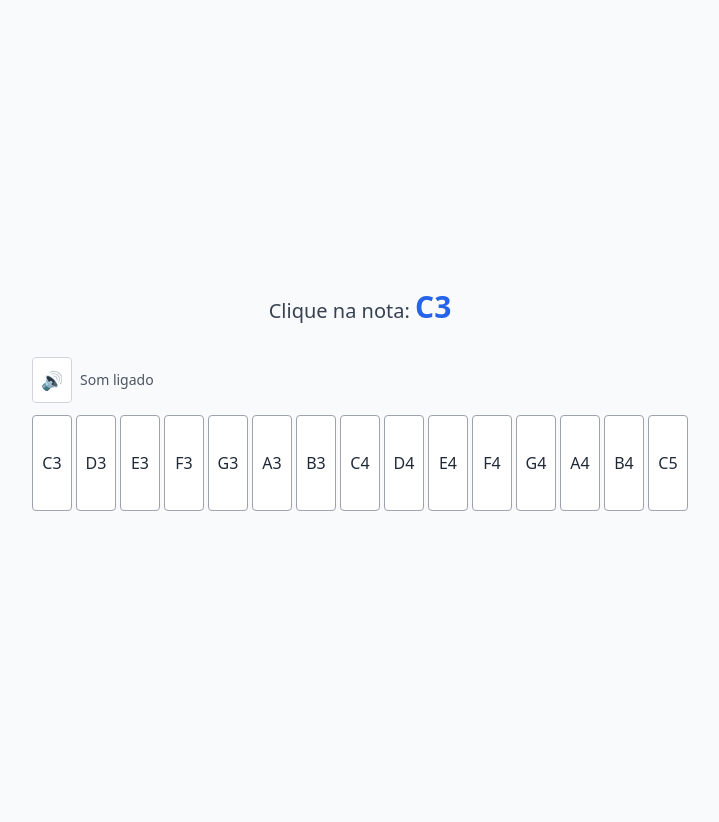
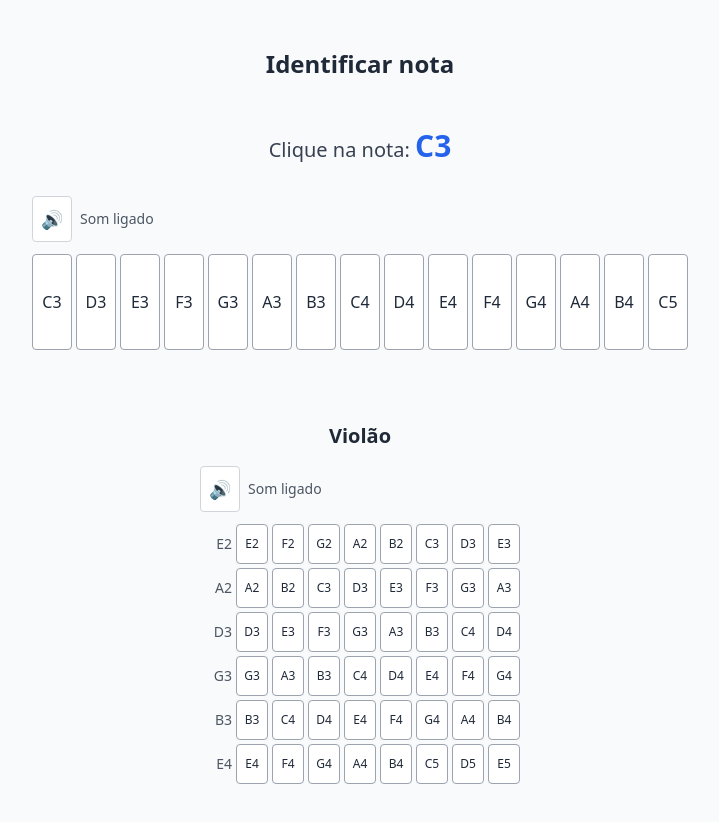
Before and after one commit to alexandre-fb/educa-teoria-musical, a Vue app: page / in a window 1280 px wide. Shown: the top 822 px of the page, without its empty margins (280-999 px from the left). Before the commit the page ends 800 px from the top, so only its background shows below. Built offline with nearby package versions, Linux system fonts and the light colour scheme.

Commit message:
Adiciona componente Guitar com funcionalidade de seleção de notas e som. Integra GuitarWithSound no App.vue e atualiza a interface do usuário para incluir seções distintas para exercícios e guitarra. Expande o tipo Note para incluir notas da segunda oitava.

```diff
--- a/src/App.vue
+++ b/src/App.vue
@@ -1,13 +1,18 @@
 <script setup lang="ts">
 import NoteIdentifyExercise from '@/exercises/NoteIdentifyExercise.vue'
+import GuitarWithSound from '@/components/GuitarWithSound.vue'
 </script>
 
 <template>
-  <div class="min-h-screen flex flex-col items-center justify-center bg-gray-50">
-    <!-- Teste com intervalo -->
-    <NoteIdentifyExercise from="C3" to="C5" />
+  <div class="min-h-screen flex flex-col items-center gap-12 py-12 px-6 bg-gray-50">
+    <section class="flex flex-col items-center gap-6">
+      <h1 class="text-2xl font-semibold text-gray-800">Identificar nota</h1>
+      <NoteIdentifyExercise from="C3" to="C5" />
+    </section>
 
-    <!-- Ou teste com array específico: -->
-    <!-- <NoteIdentifyExercise :notes="['C4','E4']" /> -->
+    <section class="flex flex-col items-center gap-4">
+      <h2 class="text-xl font-semibold text-gray-800">Violão</h2>
+      <GuitarWithSound />
+    </section>
   </div>
 </template>
--- /dev/null
+++ b/src/components/Guitar.vue
@@ -0,0 +1,72 @@
+<script setup lang="ts">
+import { ref, computed } from 'vue'
+import type { Note } from '@/music/notes'
+import { generateNotes } from '@/music/notes'
+
+const props = withDefaults(defineProps<{
+  fretCount?: number
+}>(), {
+  fretCount: 12,
+})
+
+const emit = defineEmits<{
+  (e: 'noteSelected', note: Note): void
+}>()
+
+/** Nota atualmente selecionada no braço (destaca todas as ocorrências). */
+const activeNote = ref<Note | null>(null)
+
+/** Afinação padrão do violão (E standard): 6ª corda até 1ª corda. */
+const STRINGS: Note[] = ['E2', 'A2', 'D3', 'G3', 'B3', 'E4']
+
+/** Para cada corda, gera as notas naturais até completar aproximadamente 1 oitava (12 semitons). */
+const stringNotes = computed(() => {
+  return STRINGS.map((openNote) => {
+    // Para 12 trastes: gera de openNote até a mesma nota uma oitava acima
+    // Exemplo: E2 → E3, A2 → A3, etc.
+    const openOctave = parseInt(openNote[1], 10)
+    const targetOctave = (openOctave + 1) as 2 | 3 | 4 | 5
+    const finalNote = `${openNote[0]}${targetOctave}` as Note
+
+    // Gera todas as notas naturais da corda aberta até 1 oitava acima
+    return generateNotes(openNote, finalNote)
+  })
+})
+
+function selectNote(note: Note) {
+  activeNote.value = note
+  emit('noteSelected', note)
+}
+</script>
+
+<template>
+  <div class="flex flex-col gap-1" role="group" aria-label="Violão">
+    <div
+      v-for="(notes, stringIndex) in stringNotes"
+      :key="stringIndex"
+      class="flex items-center gap-1"
+    >
+      <!-- Label da corda -->
+      <span class="w-8 text-sm font-medium text-gray-600 text-right">
+        {{ STRINGS[stringIndex] }}
+      </span>
+
+      <!-- Trastes (botões) - limitado por fretCount -->
+      <button
+        v-for="(note, fretIndex) in notes.slice(0, fretCount + 1)"
+        :key="fretIndex"
+        type="button"
+        :class="[
+          'min-w-[2rem] h-10 border rounded transition-colors text-xs',
+          note === activeNote
+            ? 'bg-blue-500 text-white border-blue-500'
+            : 'bg-white hover:bg-gray-100 border-gray-400 text-gray-800'
+        ]"
+        :aria-label="`Corda ${STRINGS[stringIndex]}, traste ${fretIndex}, nota ${note}`"
+        @click="selectNote(note)"
+      >
+        {{ note }}
+      </button>
+    </div>
+  </div>
+</template>
--- /dev/null
+++ b/src/components/GuitarWithSound.vue
@@ -0,0 +1,49 @@
+<script setup lang="ts">
+import { ref } from 'vue'
+import Guitar from '@/components/Guitar.vue'
+import type { Note } from '@/music/notes'
+import { useSimpleSoundEngine } from '@/music/useSimpleSoundEngine'
+
+const props = withDefaults(defineProps<{
+  fretCount?: number
+}>(), {
+  fretCount: 12,
+})
+
+const emit = defineEmits<{
+  (e: 'noteSelected', note: Note): void
+}>()
+
+const soundEngine = useSimpleSoundEngine()
+const muted = ref(false)
+
+const NOTE_DURATION_MS = 280
+
+function onNoteSelected(note: Note) {
+  emit('noteSelected', note)
+
+  if (!muted.value) {
+    soundEngine.play(note)
+    setTimeout(() => soundEngine.stop(note), NOTE_DURATION_MS)
+  }
+}
+</script>
+
+<template>
+  <div class="flex flex-col gap-3">
+    <div class="flex items-center gap-2">
+      <button
+        type="button"
+        class="p-2 rounded border border-gray-300 bg-white hover:bg-gray-50 text-lg"
+        :aria-label="muted ? 'Ativar som' : 'Desligar som'"
+        @click="muted = !muted"
+      >
+        {{ muted ? '🔇' : '🔊' }}
+      </button>
+      <span class="text-sm text-gray-600">
+        {{ muted ? 'Som desligado' : 'Som ligado' }}
+      </span>
+    </div>
+    <Guitar :fretCount="fretCount" @noteSelected="onNoteSelected" />
+  </div>
+</template>
--- a/src/music/notes.ts
+++ b/src/music/notes.ts
@@ -1,5 +1,6 @@
 /** Nota musical com oitava (nomenclatura internacional). Múltiplas oitavas, sem sustenidos. */
 export type Note =
+  | 'C2' | 'D2' | 'E2' | 'F2' | 'G2' | 'A2' | 'B2'
   | 'C3' | 'D3' | 'E3' | 'F3' | 'G3' | 'A3' | 'B3'
   | 'C4' | 'D4' | 'E4' | 'F4' | 'G4' | 'A4' | 'B4'
   | 'C5' | 'D5' | 'E5' | 'F5' | 'G5' | 'A5' | 'B5'
@@ -20,7 +21,7 @@ export function generateNotes(from: Note, to: Note): Note[] {
   // Extrai nota e oitava: 'C3' -> { note: 'C', octave: 3 }
   const parseNote = (n: Note) => {
     const note = n[0] as 'C' | 'D' | 'E' | 'F' | 'G' | 'A' | 'B'
-    const octave = parseInt(n[1]) as 3 | 4 | 5
+    const octave = parseInt(n[1]) as 2 | 3 | 4 | 5
     return { note, octave }
   }
 
```
